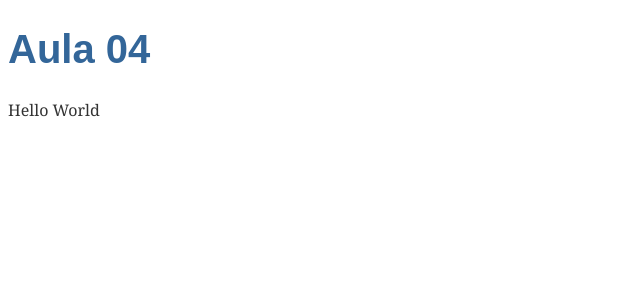
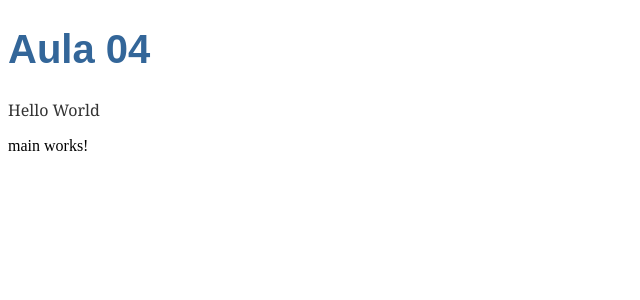
Before and after one commit to fershibli/desenvolvimento-web2, an Angular app in the folder aula04-Angular/: page / in a window 1280 px wide. Shown: the top 300 px of the page, without its empty margins (0-640 px from the left). Built offline with nearby package versions, Linux system fonts and the light colour scheme.

Commit message:
feat(Aula04/app): add new main component

```diff
--- a/aula04-Angular/src/app/app.component.html
+++ b/aula04-Angular/src/app/app.component.html
@@ -1,2 +1,3 @@
 <h1>{{title}}</h1>
 <p>{{message}}</p>
+<app-main></app-main>
--- a/aula04-Angular/src/app/app.component.ts
+++ b/aula04-Angular/src/app/app.component.ts
@@ -1,14 +1,15 @@
 import { Component } from '@angular/core';
 import { RouterOutlet } from '@angular/router';
+import { MainComponent } from './main/main.component';
 
 @Component({
   selector: 'app-root',
   standalone: true,
-  imports: [RouterOutlet],
+  imports: [RouterOutlet, MainComponent],
   templateUrl: './app.component.html',
   styleUrl: './app.component.css'
 })
 export class AppComponent {
   title = 'Aula 04';
-  message = 'Hello World'
+  message = 'Hello World';
 }
--- /dev/null
+++ b/aula04-Angular/src/app/main/main.component.html
@@ -0,0 +1 @@
+<p>main works!</p>
```
Also changed, not shown: aula04-Angular/src/app/main/main.component.ts (added, +12 -0 lines), aula04-Angular/src/app/main/main.component.css (added), 1 other file (tests, documents, lock files or other folders).
